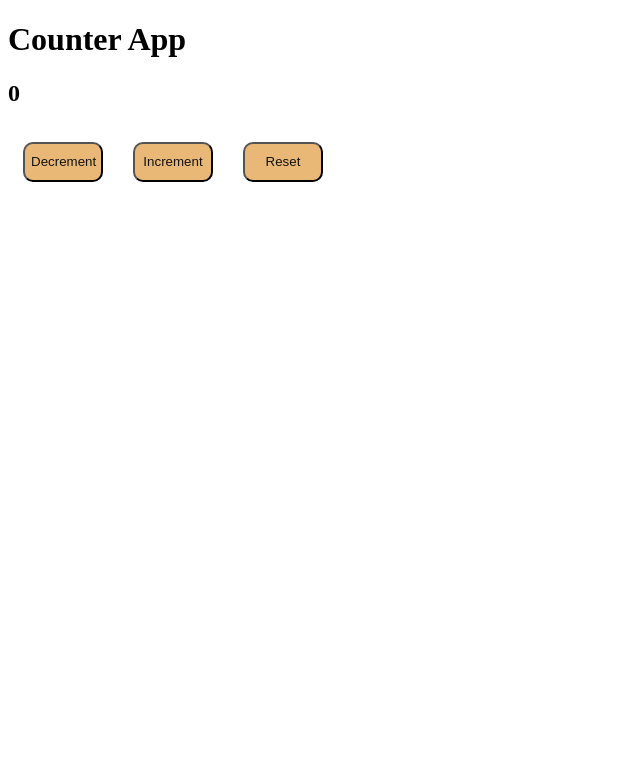
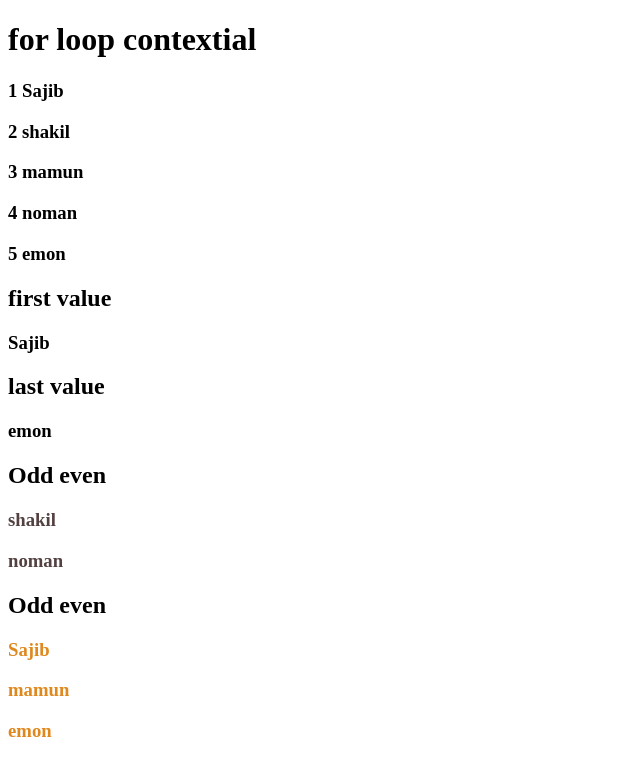
Before and after one commit to Sajiboahid007/AngularAp, an Angular app: page / in a window 1280 px wide. Shown: the top 776 px of the page, without its empty margins (0-640 px from the left). Built offline with nearby package versions, Linux system fonts and the light colour scheme.

Commit message:
forLoopContextual

```diff
--- a/src/app/app.html
+++ b/src/app/app.html
@@ -1,9 +1,31 @@
-<h1>Counter App</h1>
-<div>
-  <h2>{{ count }}</h2>
-  <div>
-    <button class="btn" (click)="handleCounter(-1)">Decrement</button>
-    <button class="btn" (click)="handleCounter(1)">Increment</button>
-    <button class="btn" (click)="handleCounter(0)">Reset</button>
-  </div>
-</div>
+<h1>for loop contextial</h1>
+
+@for(item of user; track item){
+  <h3>{{$index+1}} {{item}}</h3>
+}
+<h2>first value</h2>
+@for(item of user; track item){
+  @if($first){
+    <h3>{{item}}</h3>
+  }
+}
+<h2>last value</h2>
+@for(item of user; track item){
+  @if($last){
+    <h3>{{item}}</h3>
+  }
+}
+
+<h2>Odd even</h2>
+@for(item of user; track item){
+  @if($odd){
+    <h3 style="color: #534040;">{{item}}</h3>
+  }
+}
+
+<h2>Odd even</h2>
+@for(item of user; track item){
+  @if($even){
+    <h3 style="color: rgb(223, 136, 30);">{{item}}</h3>
+  }
+}
--- a/src/app/app.ts
+++ b/src/app/app.ts
@@ -10,31 +10,5 @@ import { Singup } from './singup/singup';
   styleUrl: './app.css',
 })
 export class App {
-  count = 0;
-  decrement() {
-    this.count--;
-    if (this.count < 0) {
-      this.count = 0;
-    }
-    alert('counter can be negative');
-  }
-  increment() {
-    this.count++;
-  }
-  reset() {
-    this.count = 0;
-    alert('are you sure!');
-  }
-
-  public handleCounter(value: number) {
-    if (value === 0) {
-      this.count = 0;
-    } else {
-      this.count += value;
-      if (this.count < 0) {
-        this.count = 0;
-        alert('counter can be negative');
-      }
-    }
-  }
+ user = ['Sajib','shakil','mamun','noman','emon'];
 }
```
